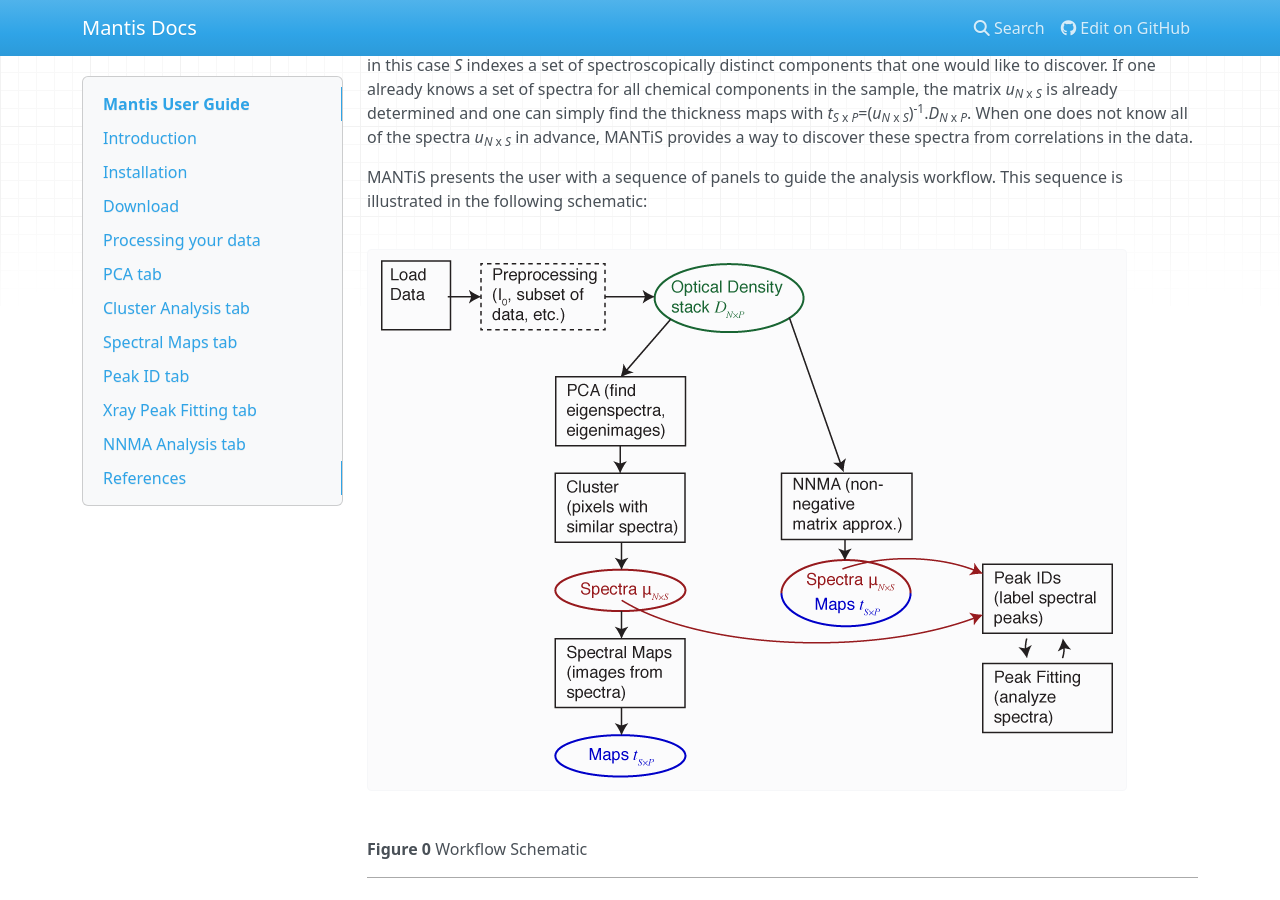
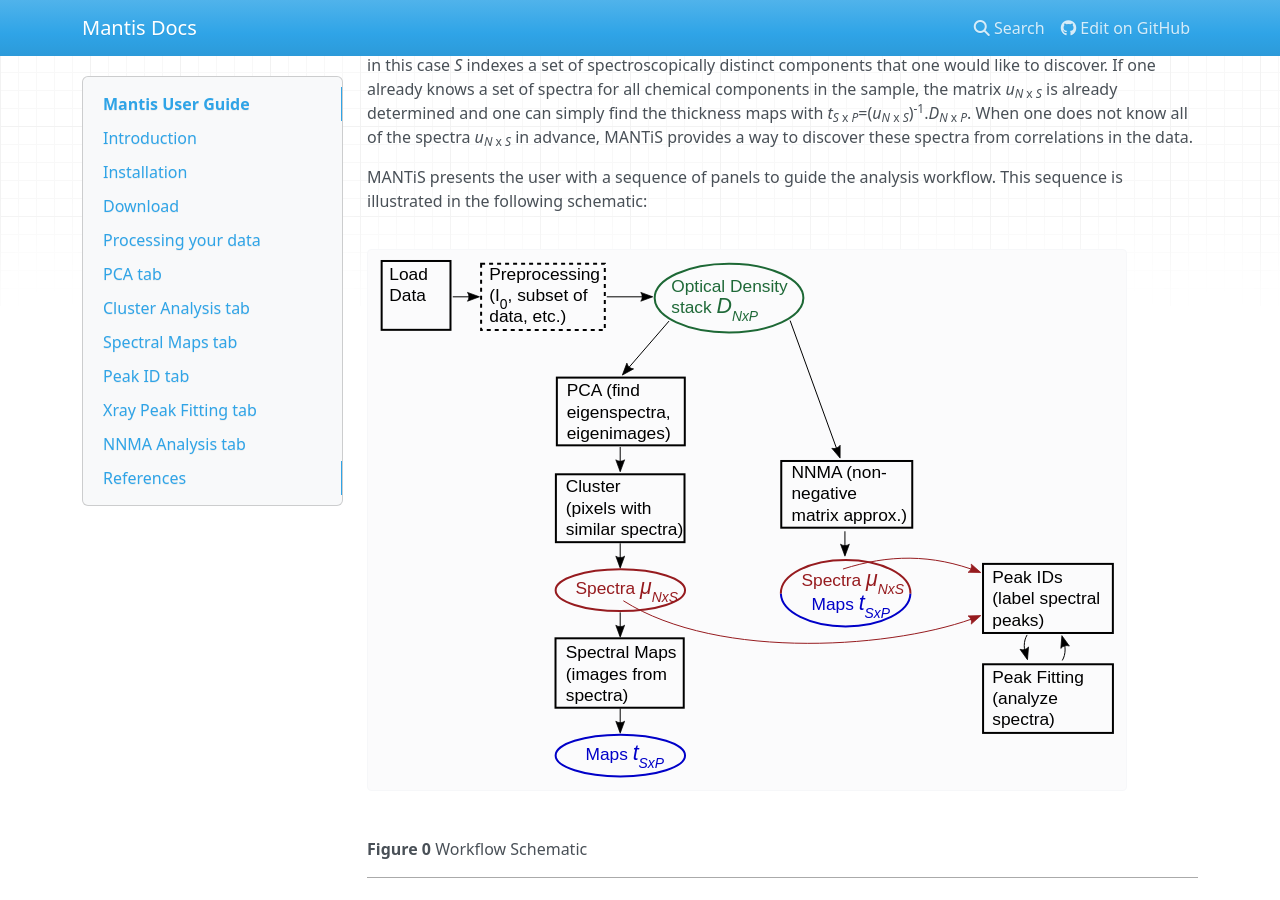
Before and after one commit to mlerotic/spectromicroscopy, an MkDocs documentation site: the page built from docs/index.md, in a window 1280 px wide and 900 px high, scrolled down 448 px. Built offline with MkDocs 1.6.1, drawn with Linux system fonts in a browser that asks for light colours; nearby versions of some CDN libraries.

Commit message:
display workflow schematic with SVG image

```diff
--- a/docs/index.md
+++ b/docs/index.md
@@ -9,7 +9,7 @@ The [paper](http://dx.doi.org/10.1016/j.ultramic.2004.01.008)  of Lerotic _et al
 
 MANTiS presents the user with a sequence of panels to guide the analysis workflow.  This sequence is illustrated in the following schematic:
 
-![WorkflowSchematic](images/workflow_schematic.png)
+![WorkflowSchematic](images/workflow_schematic.svg)
 
 **Figure 0** Workflow Schematic
 
```
